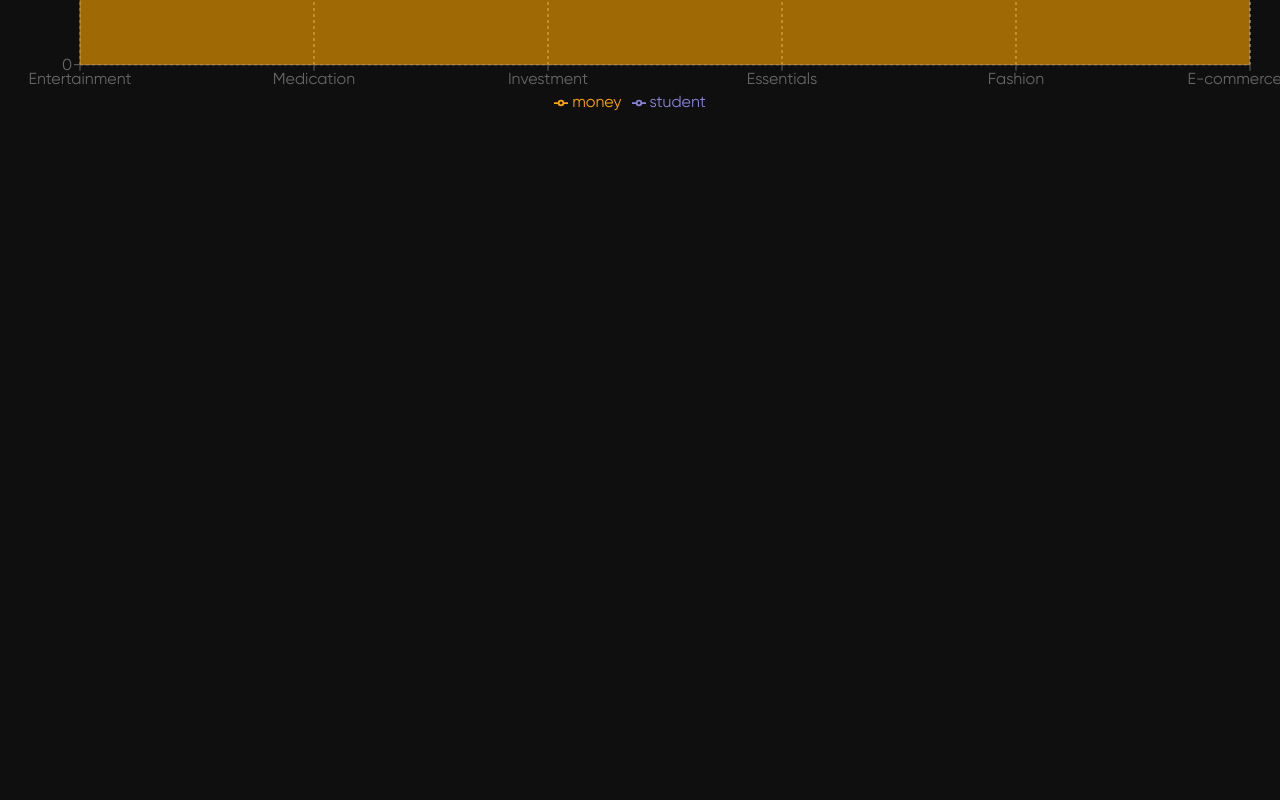
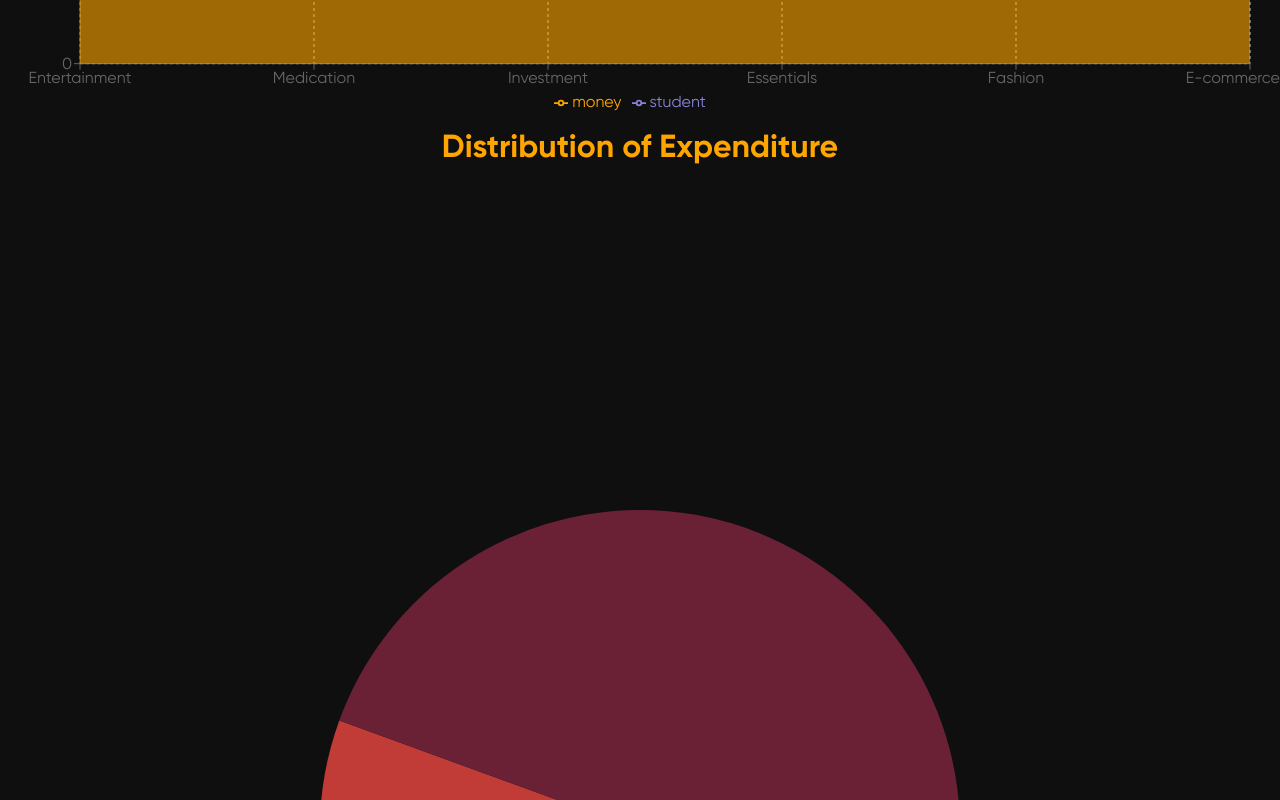
Before and after one commit to jazibdawre/CodeShastra-8.0-Coding-Nerds, a React (Create React App) app in the folder frontend/: page /analytics in a window 1280 px wide. Shown: the part 380-1180 px from the top of the page. Before the commit the page ends 800 px from the top, so only its background shows below. Built offline with nearby package versions, Linux system fonts and the light colour scheme; the HTML template or start-up script is replaced by a standard one.

Commit message:
Pie charts

```diff
--- a/frontend/src/components/Navbar/Navbar.js
+++ b/frontend/src/components/Navbar/Navbar.js
@@ -43,7 +43,10 @@ export default function MenuAppBar() {
   const handleClose = () => {
     setAnchorEl(null);
   };
-
+  const handleLogout=()=>{
+    localStorage.removeItem('userInfo');
+    history.push('/');
+  }
   return (
     <div className={classes.root}>
       <AppBar position="static" style={{backgroundColor:'black',color:"orange",border:'orange'}}>
@@ -82,6 +85,8 @@ export default function MenuAppBar() {
               >
                 <MenuItem onClick={()=>history.push('/me')}>Profile</MenuItem>
                 <MenuItem onClick={()=>history.push('/analytics')}>Analytics</MenuItem>
+                <MenuItem>Add Cards</MenuItem>
+                <MenuItem onClick={handleLogout}>Logout</MenuItem>
               </Menu>
             </div>
           )}
--- a/frontend/src/pages/Analytics.js
+++ b/frontend/src/pages/Analytics.js
@@ -1,5 +1,6 @@
 import React from 'react'
 import { LineChart, Line, XAxis, YAxis, CartesianGrid, Tooltip, Legend, ResponsiveContainer, AreaChart, Area, BarChart, Bar } from 'recharts';
+import { PieChart } from 'react-minimal-pie-chart';
 const pdata = [
     {
       name: 'Entertainment',
@@ -58,6 +59,15 @@ function Analytics() {
           <Area type="monotone" dataKey="student" stroke="#8884d8" fill="#8884d8" />
         </AreaChart>
       </ResponsiveContainer>
+      <h1 style={{textAlign:'center',color:"orange",marginTop:"10px"}}>Distribution of Expenditure</h1>
+      <PieChart
+          data={[
+            { title: 'One', value: 10, color: '#E38627' },
+            { title: 'Two', value: 15, color: '#C13C37' },
+            { title: 'Three', value: 20, color: '#6A2135' },
+          ]}
+          radius={25}
+/>;
     </React.Fragment>
   )
 }
--- a/frontend/src/pages/Dashboard.js
+++ b/frontend/src/pages/Dashboard.js
@@ -10,10 +10,12 @@ function Dashboard() {
     <>
        <Navbar/>
        <h3 style={{color:"orange",margin:'20px'}}>Recommended</h3>
-       <Recommend/>
+       <Recommend type="recommend"/>
        <h3 style={{color:"orange",margin:'20px'}}>Expiring Soon ...</h3>
-       <Recommend/>
+       <Recommend type="our"/>
        <div style={{marginTop:"20px"}}></div>
+       <h3 style={{color:"orange",margin:'20px'}}>Bank Offers</h3>
+       <Recommend type="bank"/>
        <Footer/>
     </>
   )
```
